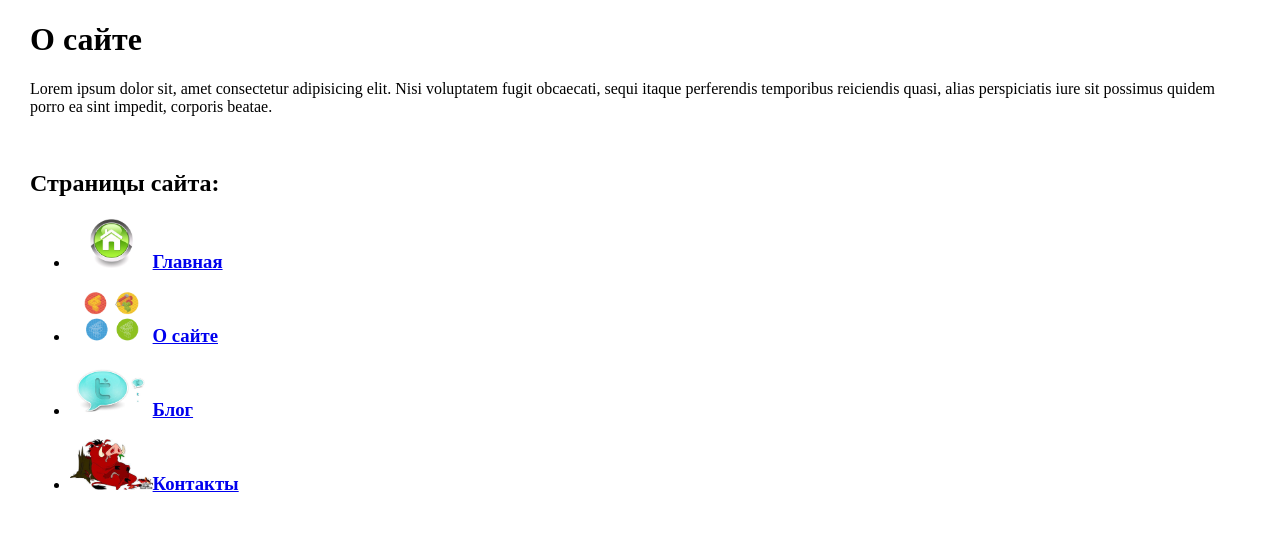
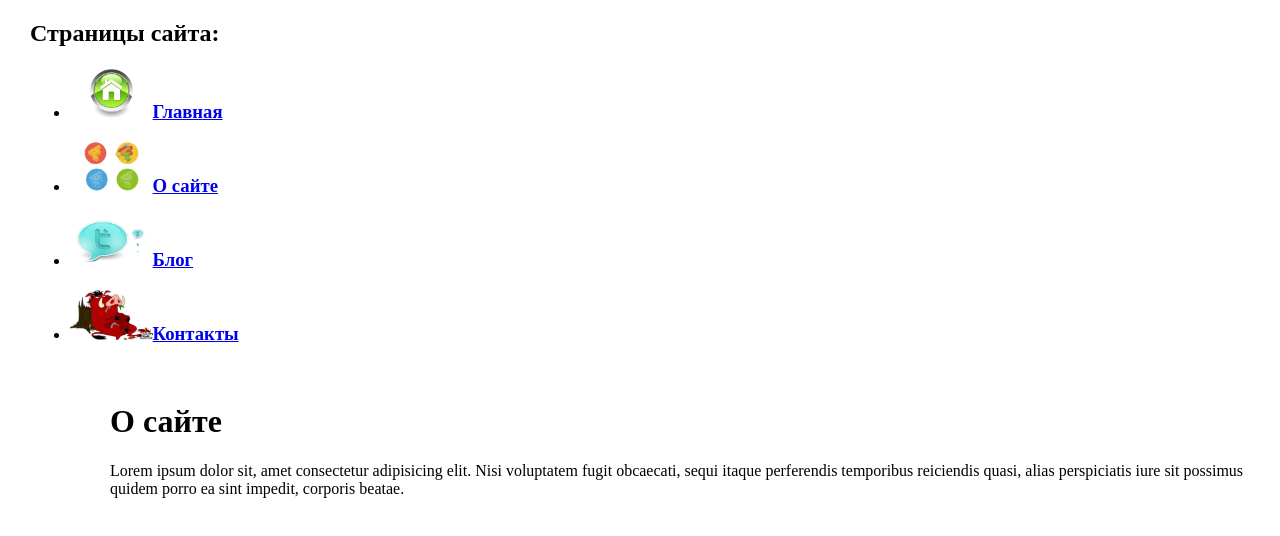
Before and after one commit to Rsochinskiy/one, a plain HTML site: page about.html in a window 1280 px wide. Drawn offline with Linux system fonts and the light colour scheme.

Commit message:
version 1

```diff
--- a/about.html
+++ b/about.html
@@ -10,9 +10,6 @@
 </head>
 
 <body leftmargin="30" marginwidth="30">
-    <h1>О сайте</h1>
-    <p>Lorem ipsum dolor sit, amet consectetur adipisicing elit. Nisi voluptatem fugit obcaecati, sequi itaque perferendis temporibus reiciendis quasi, alias perspiciatis iure sit possimus quidem porro ea sint impedit, corporis beatae.</p>
-    <br>
     <h2>Страницы сайта:</h2>
     <ul>
         <li>
@@ -43,6 +40,13 @@
             </h3>
         </li>
         <ul>
+            <br>
+            <h1>О сайте</h1>
+            <p>Lorem ipsum dolor sit, amet consectetur adipisicing elit. Nisi voluptatem fugit obcaecati, sequi itaque
+                perferendis temporibus reiciendis quasi, alias perspiciatis iure sit possimus quidem porro ea sint
+                impedit, corporis beatae.
+            </p>
+
 </body>
 
 
```
Also changed, not shown: blog.html (+6 -3 lines), contact.html (+7 -3 lines), index.html (+10 -4 lines).
